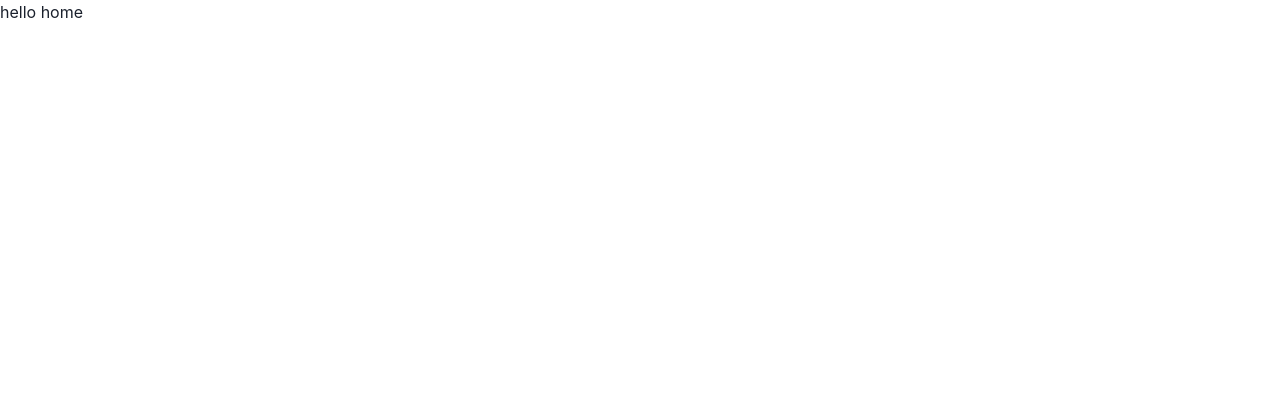
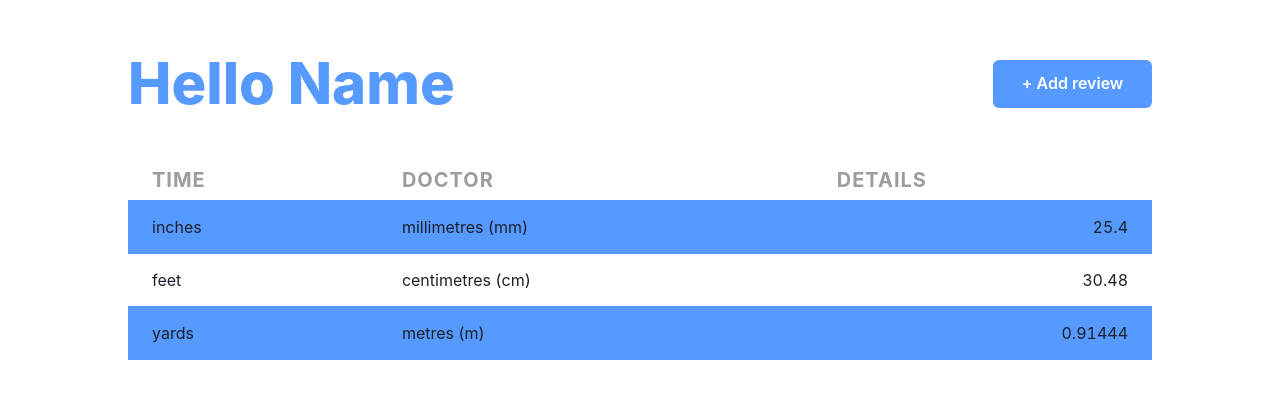
Before and after one commit to yejoyce8/MedicalWeb3, a React (Create React App) app in the folder frontend/: page / in a window 1280 px wide. Shown: the top 398 px of the page. Built offline with nearby package versions, Linux system fonts and the light colour scheme.

Commit message:
Create basic homepage

```diff
--- a/frontend/src/pages/Home.tsx
+++ b/frontend/src/pages/Home.tsx
@@ -1,12 +1,73 @@
 import React from "react";
-import {Text} from "@chakra-ui/react";
+import {
+  Box,
+  Button,
+  Center,
+  Flex,
+  Spacer,
+  Stack,
+  Text,
+  Table,
+  Thead,
+  Tbody,
+  Tr,
+  Th,
+  Td,
+  TableContainer,
+} from "@chakra-ui/react";
 
 
 /**
  * This page is used to create a new Review
  */
 const Home = (): React.ReactElement => {
-  return <Text> hello home </Text>;
+  return (
+    <Box>
+      <Center>
+        <Stack w="80%" mb="40">
+          <Flex mt="10" mb="25">
+            <Text textStyle="heading1">Hello Name</Text>
+            <Spacer />
+                <Button w="159px" h="48px"  bg="blue.100" colorScheme="blue.100" marginTop="20px" onClick={() => window.location.assign("/appt-book")}>
+                  + Add review
+                </Button>
+
+
+          </Flex>
+          <TableContainer>
+              <Table variant='striped' colorScheme='blue'>
+                <Thead>
+                  <Tr>
+                    <Th fontSize="xl">Time</Th>
+                    <Th fontSize="xl">Doctor</Th>
+                    <Th fontSize="xl">Details</Th>
+                  </Tr>
+                </Thead>
+                <Tbody>
+                  <Tr>
+                    <Td>inches</Td>
+                    <Td>millimetres (mm)</Td>
+                    <Td isNumeric>25.4</Td>
+                  </Tr>
+                  <Tr>
+                    <Td>feet</Td>
+                    <Td>centimetres (cm)</Td>
+                    <Td isNumeric>30.48</Td>
+                  </Tr>
+                  <Tr>
+                    <Td>yards</Td>
+                    <Td>metres (m)</Td>
+                    <Td isNumeric>0.91444</Td>
+                  </Tr>
+                </Tbody>
+              </Table>
+            </TableContainer>
+        </Stack>
+
+      </Center>
+
+    </Box>
+  );
 };
 
 export default Home;
```
